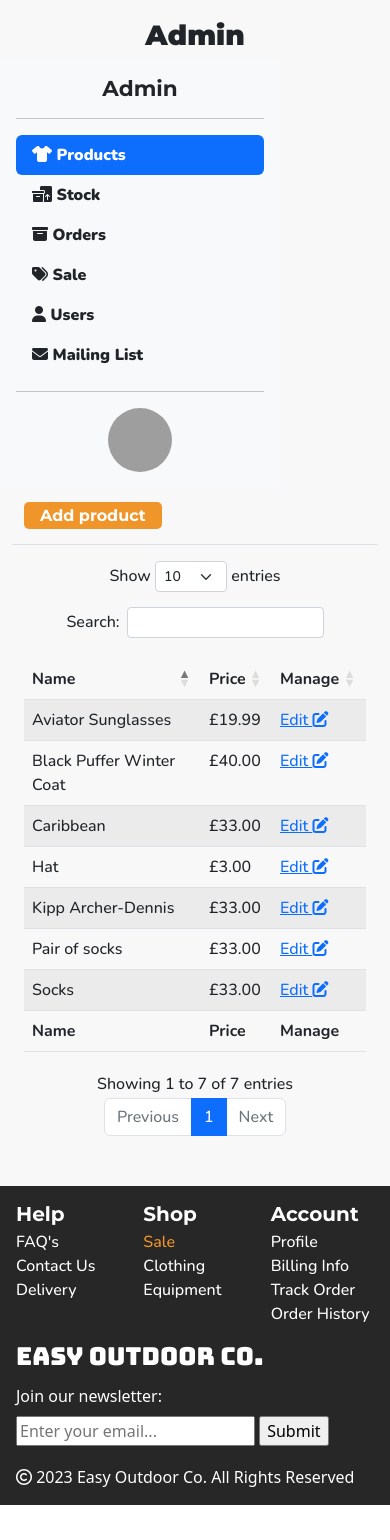
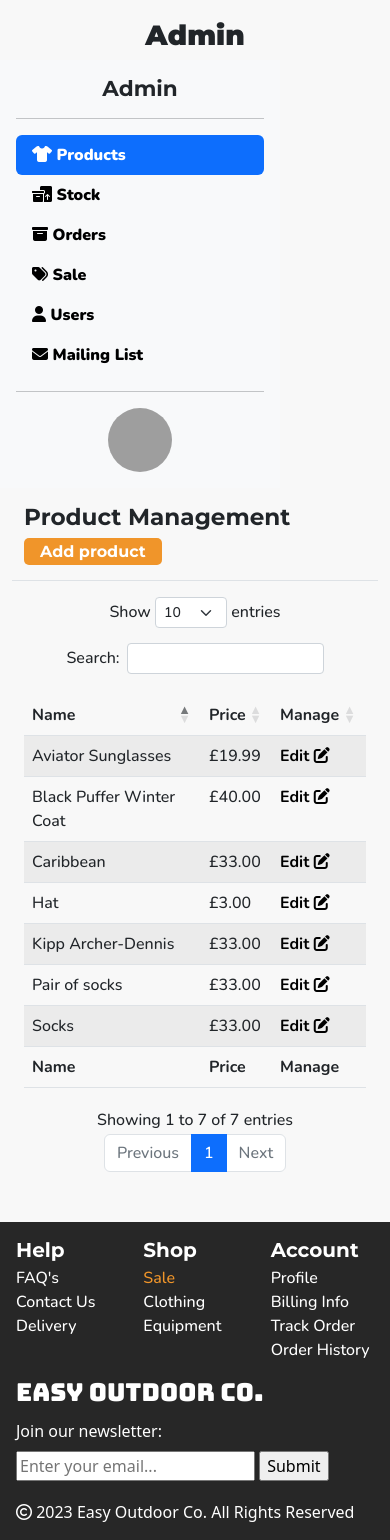
Before and after one commit to KippAD/easy-outdoor-co, a Django app: page /manage/ in a window 390 px wide. Shown: the part 81-1621 px from the top of the page. Before the commit the page ends 1586 px from the top, so only its background shows below. Run offline with Django 3.2, Linux system fonts and the light colour scheme; data comes from the database, SQL or seed files in the repository; both versions use the stored data as it was after the commit; some libraries are stand-ins or nearby versions; grey boxes are pictures that could not be loaded.

Commit message:
Add data tables for orders and stock in admin area

```diff
--- /dev/null
+++ b/manage_site/templates/manage_site/includes/manage-orders.html
@@ -0,0 +1,42 @@
+<div class="row border-bottom mb-3">
+    <div class="my-3">
+        <h3 class="fw-bold">Order List</h3>
+    </div>
+</div>
+<!-- Sort Table is from https://datatables.net/examples/styling/bootstrap5.html -->
+<table id="productOrders" class="table table-striped data-table" style="width:100%">
+    <thead>
+        <tr>
+            <th>Date</th>
+            <th>Customer</th>
+            <th>Email</th>
+            <th>Grand Total</th>
+            <th>View</th>
+        </tr>
+    </thead>
+    <tbody>
+        {% for order in orders %}
+        <tr>
+            <td>{{ order.date | date:"d/m/y" }}</td>
+            <td>{{ order.full_name }}</td>
+            <td>{{ order.email }}</td>
+            <td>£{{ order.grand_total }}</td>
+            <td>
+                <a class="fw-bold" href="">
+                    <i class="fa-solid fa-list"></i>
+                    View Info
+                </a>
+            </td>
+        </tr>
+        {% endfor %}
+    </tbody>
+    <tfoot>
+        <tr>
+            <th>Date</th>
+            <th>Customer</th>
+            <th>Email</th>
+            <th>Grand Total</th>
+            <th>View</th>
+        </tr>
+    </tfoot>
+</table>
--- /dev/null
+++ b/manage_site/templates/manage_site/includes/manage-products.html
@@ -0,0 +1,50 @@
+<div class="row border-bottom mb-3">
+    <div class="my-3">
+        <h3 class="fw-bold">Product Management</h3>
+        <a class="shop-btn px-3 py-1 text-decoration-none" href="{% url 'add-product' %}">Add
+            product</a>
+
+    </div>
+</div>
+<!-- Sort Table is from https://datatables.net/examples/styling/bootstrap5.html -->
+<table id="productTable" class="table table-striped data-table" style="width:100%">
+    <thead>
+        <tr>
+            <th>Name</th>
+            <th class="d-none d-md-table-cell">Category</th>
+            <th class="d-none d-md-table-cell">Has Sizes</th>
+            <th class="d-none d-md-table-cell">Rating</th>
+            <th>Price</th>
+            <th>Manage</th>
+        </tr>
+    </thead>
+    <tbody>
+        {% for product in products %}
+        <tr>
+            <td>{{ product }}</td>
+            <td class="d-none d-md-table-cell">{{ product.category }}</td>
+            {% if product.has_sizes %}
+            <td class="d-none d-md-table-cell">Yes</td>
+            {% else %}
+            <td class="d-none d-md-table-cell">No</td>
+            {% endif %}
+            <td class="d-none d-md-table-cell"><i class="fa-solid fa-star"></i>{{ product.rating }}</td>
+            <td>£{{ product.price }}</td>
+            <td>
+                <a class="fw-bold" href="">Edit
+                    <i class="fa-solid fa-pen-to-square"></i></a>
+            </td>
+        </tr>
+        {% endfor %}
+    </tbody>
+    <tfoot>
+        <tr>
+            <th>Name</th>
+            <th class="d-none d-md-table-cell">Category</th>
+            <th class="d-none d-md-table-cell">Has Sizes</th>
+            <th class="d-none d-md-table-cell">Rating</th>
+            <th>Price</th>
+            <th>Manage</th>
+        </tr>
+    </tfoot>
+</table>
--- /dev/null
+++ b/manage_site/templates/manage_site/includes/manage-stock.html
@@ -0,0 +1,80 @@
+<div class="row border-bottom mb-3">
+    <div class="my-3">
+        <h3 class="fw-bold">Clothing Stock</h3>
+    </div>
+</div>
+<!-- Sort Table is from https://datatables.net/examples/styling/bootstrap5.html -->
+<table id="sizeTable" class="table table-striped data-table" style="width:100%">
+    <thead>
+        <tr>
+            <th>Product</th>
+            <th>X-Small</th>
+            <th>Small</th>
+            <th>Medium</th>
+            <th>Large</th>
+            <th>X-large</th>
+            <th>Update</th>
+        </tr>
+    </thead>
+    <tbody>
+        {% for size in size_stock %}
+        <tr>
+            <td>{{ size.product }}</td>
+            <td>{{ size.xs }}</td>
+            <td>{{ size.s }}</td>
+            <td>{{ size.m }}</td>
+            <td>{{ size.l }}</td>
+            <td>{{ size.xl }}</td>
+            <td>
+                <a class="fw-bold" href="">Edit
+                    <i class="fa-solid fa-pen-to-square"></i></a>
+            </td>
+        </tr>
+        {% endfor %}
+    </tbody>
+    <tfoot>
+        <tr>
+            <th>Product</th>
+            <th>X-Small</th>
+            <th>Small</th>
+            <th>Medium</th>
+            <th>Large</th>
+            <th>X-large</th>
+            <th>Update</th>
+        </tr>
+    </tfoot>
+</table>
+
+<div class="row border-bottom mb-3">
+    <div class="my-3">
+        <h3 class="fw-bold">Regular Stock</h3>
+    </div>
+</div>
+<table id="stockTable" class="table table-striped data-table" style="width:100%">
+    <thead>
+        <tr>
+            <th>Product</th>
+            <th>Quantity</th>
+            <th>Edit</th>
+        </tr>
+    </thead>
+    <tbody>
+        {% for stock in regular_stock %}
+        <tr>
+            <td>{{ stock.product }}</td>
+            <td>{{ stock.stock }}</td>
+            <td>
+                <a class="fw-bold" href="">Edit
+                    <i class="fa-solid fa-pen-to-square"></i></a>
+            </td>
+        </tr>
+        {% endfor %}
+    </tbody>
+    <tfoot>
+        <tr>
+            <th>Product</th>
+            <th>Quantity</th>
+            <th>Edit</th>
+        </tr>
+    </tfoot>
+</table>
--- a/manage_site/templates/manage_site/manage-site.html
+++ b/manage_site/templates/manage_site/manage-site.html
@@ -26,31 +26,31 @@
                         </a>
                     </li>
                     <li>
-            <a href="#" class="nav-link link-dark">
+                        <a href="#" class="nav-link">
                             <i class="fa-solid fa-boxes-packing"></i>
                             Stock
                         </a>
                     </li>
                     <li>
-            <a href="#" class="nav-link link-dark">
+                        <a href="#" class="nav-link">
                             <i class="fa-solid fa-box-archive"></i>
                             Orders
                         </a>
                     </li>
                     <li>
-            <a href="#" class="nav-link link-dark">
+                        <a href="#" class="nav-link">
                             <i class="fa-solid fa-tags"></i>
                             Sale
                         </a>
                     </li>
                     <li>
-            <a href="#" class="nav-link link-dark">
+                        <a href="#" class="nav-link">
                             <i class="fa-solid fa-user"></i>
                             Users
                         </a>
                     </li>
                     <li>
-            <a href="#" class="nav-link link-dark">
+                        <a href="#" class="nav-link">
                             <i class="fa-solid fa-envelope"></i>
                             Mailing List
                         </a>
@@ -61,61 +61,30 @@
                     <div class="logo"></div>
                 </div>
             </div>
+
             <div class="col-12 col-md-9">
                 <div class="container">
-          <div class="row border-bottom mb-3">
-            <div class="my-3">
-              <a class="shop-btn px-3 py-1 text-decoration-none" href="{% url 'add-product' %}">Add
-                product</a>
 
+                    <div class="admin-db" id="manage-products">
+                        {% include 'manage_site/includes/manage-products.html' %}
                     </div>
+                    <div class="admin-db d-none" id="manage-stock">
+                        {% include 'manage_site/includes/manage-stock.html' %}
                     </div>
-          <!-- Sort Table is from https://datatables.net/examples/styling/bootstrap5.html -->
-          <table id="adminTable" class="table table-striped" style="width:100%">
-            <thead>
-              <tr>
-                <th>Name</th>
-                <th class="d-none d-md-table-cell">Category</th>
-                <th class="d-none d-md-table-cell">Has Sizes</th>
-                <th class="d-none d-md-table-cell">Rating</th>
-                <th>Price</th>
-                <th>Manage</th>
-              </tr>
-            </thead>
-            <tbody>
-              {% for product in products %}
-              <tr>
-                <td>{{ product }}</td>
-                <td class="d-none d-md-table-cell">{{ product.category }}</td>
-                {% if product.has_sizes %}
-                <td class="d-none d-md-table-cell">Yes</td>
-                {% else %}
-                <td class="d-none d-md-table-cell">No</td>
-                {% endif %}
-                <td class="d-none d-md-table-cell"><i class="fa-solid fa-star"></i>{{ product.rating }}</td>
-                <td>£{{ product.price }}</td>
-                <td>
-                  <a href="">Edit
-                    <i class="fa-solid fa-pen-to-square"></i></a>
-                </td>
-              </tr>
-              {% endfor %}
-            </tbody>
-            <tfoot>
-              <tr>
-                <th>Name</th>
-                <th class="d-none d-md-table-cell">Category</th>
-                <th class="d-none d-md-table-cell">Has Sizes</th>
-                <th class="d-none d-md-table-cell">Rating</th>
-                <th>Price</th>
-                <th>Manage</th>
-              </tr>
-            </tfoot>
-          </table>
-
+                    <div class="admin-db d-none" id="manage-orders">
+                        {% include 'manage_site/includes/manage-orders.html' %}
+                    </div>
+                    <div class="admin-db d-none" id="manage-sale">
+                        Sale
+                    </div>
+                    <div class="admin-db d-none" id="manage-users">
+                        Users
                     </div>
                 </div>
             </div>
+
+
+
 
 </section>
 
@@ -126,7 +95,28 @@
 <!-- Displays stock warning on sized items when low on stock -->
 <script type="text/javascript">
     $(document).ready(function () {
-    $('#adminTable').DataTable();
+        $('.data-table').DataTable();
+
+        $(".nav-link").click(function (e) {
+            $('.data-table').DataTable();
+            $('.nav-link').removeClass('active text-white');
+            $('.admin-db').addClass('d-none');
+            $(this).addClass('active');
+
+            if ($(this).is(':contains("Products")'))  {
+                $('#manage-products').removeClass('d-none');
+            } else if ($(this).is(':contains("Stock")')) {
+                $('#manage-stock').removeClass('d-none');
+            } else if ($(this).is(':contains("Orders")')) {
+                $('#manage-orders').removeClass('d-none');
+            } else if ($(this).is(':contains("Sale")')) {
+                $('#manage-sale').removeClass('d-none');
+            } else if ($(this).is(':contains("Users")')) {
+                $('#manage-users').removeClass('d-none');
+            } else if ($(this).is(':contains("Mailing List")')) {
+                $('#manage-mailing').removeClass('d-none');
+            }
+        });
     });
 </script>
 {% endblock %}
--- a/manage_site/views.py
+++ b/manage_site/views.py
@@ -1,11 +1,12 @@
 from django.shortcuts import render, reverse
-from products.models import Product
+from products.models import Product, SizeStock, RegularStock
 from checkout.models import Order
 from profiles.models import UserProfile
 from django.views import generic
 from django.contrib import messages
 from django.contrib.messages.views import SuccessMessageMixin
 from django import forms
+from itertools import chain
 
 
 def manage_site(request):
@@ -13,9 +14,15 @@ def manage_site(request):
     template = 'manage_site/manage_site.html'
 
     products = Product.objects.all()
+    size_stock = SizeStock.objects.all()
+    regular_stock = RegularStock.objects.all()
+    orders = Order.objects.all()
 
     context = {
         'products': products,
+        'regular_stock': regular_stock,
+        'size_stock': size_stock,
+        'orders': orders,
     }
 
     return render(request, 'manage_site/manage-site.html', context)
--- a/static/css/base.css
+++ b/static/css/base.css
@@ -182,6 +182,11 @@ textarea {
     margin-bottom: 15px;
 }
 
+table a {
+    text-decoration: none;
+    color: #000000;
+}
+
 
 /* XX-Large devices (larger desktops, 1400px and down) */
 @media screen and (max-width: 1400px) {
--- a/templates/base.html
+++ b/templates/base.html
@@ -66,7 +66,7 @@
             <div class="collapse navbar-collapse p-3 fs-5 order-4 order-xl-3 col-xl-7 justify-content-end"
                 id="navbarSupportedContent">
                 <form method="GET" action="{% url 'products' %}" class="d-flex search fs-6 mx-auto" role="search">
-                    <input class="w-100 p-2 h-50" name="search" type="search" placeholder="Search for products..."
+                    <input class="w-100 p-2 h-50 mb-0" name="search" type="search" placeholder="Search for products..."
                         aria-label="Search">
                     <button class="text-white" type="submit">Search</button>
                 </form>
```
Also changed, not shown: products/templates/products/product_detail.html (+0 -8 lines), db.sqlite3, products/views.py (line endings or trailing spaces). Lines whose indentation alone changed are shown as unchanged.
